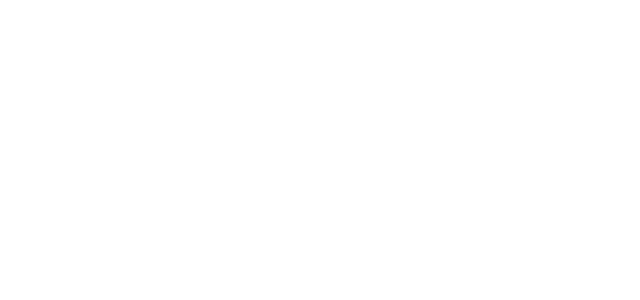
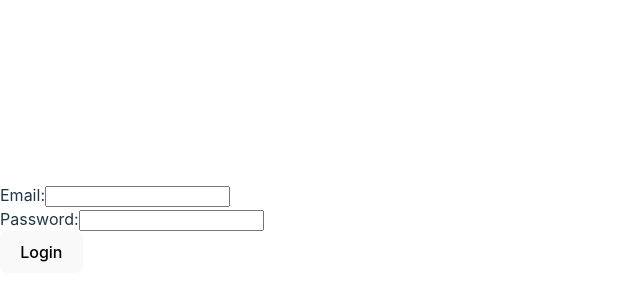
Before and after one commit to Matias-Garcia-dev/stratiFi-interview-project, a React (Vite) app: page / in a window 1280 px wide. Shown: the part 172-472 px from the top of the page, without its empty margins (0-640 px from the left). Built offline with nearby package versions, Linux system fonts and the light colour scheme.

Commit message:
Update LoginForm in the loginPage

```diff
--- a/src/App.tsx
+++ b/src/App.tsx
@@ -1,13 +1,18 @@
-import { useState } from 'react'
-import './App.css'
+import React from 'react';
+import { BrowserRouter as Router, Route, Routes } from 'react-router-dom';
+import LoginPage from './pages/LoginPage'
+import ClientViewPage from './pages/ClientsPage';
 
 function App() {
-
   return (
-    <>
-
-    </>
-  )
+    <Router>
+      <Routes>
+        <Route path="/login" element={<LoginPage />} />
+        <Route path="/" element={<LoginPage />} />
+        <Route path="/client-view" element={<ClientViewPage />} />
+      </Routes>
+    </Router>
+  );
 }
 
-export default App
+export default App;
--- /dev/null
+++ b/src/components/LoginFormt.tsx
@@ -0,0 +1,76 @@
+import React, { useState } from 'react';
+import { useNavigate } from 'react-router-dom';
+import Button from './ui/Button';
+import Input from './ui/Input';
+import Text from './ui/Text';
+
+function LoginForm(): JSX.Element {
+    const [email, setEmail] = useState<string>('');
+    const [password, setPassword] = useState<string>('');
+    const [emailError, setEmailError] = useState<string>('');
+    const [passwordError, setPasswordError] = useState<string>('');
+    const navigate = useNavigate();
+
+    const handleEmailChange = (event: React.ChangeEvent<HTMLInputElement>) => {
+      setEmail(event.target.value);
+      setEmailError('');
+    };
+
+    const handlePasswordChange = (event: React.ChangeEvent<HTMLInputElement>) => {
+      setPassword(event.target.value);
+      setPasswordError('');
+    };
+
+    const handleSubmit = (event: React.FormEvent<HTMLFormElement>) => {
+      event.preventDefault();
+      if (!validateEmail(email)) {
+        setEmailError('Invalid email format');
+        return;
+      }
+      if (!validatePassword(password)) {
+        setPasswordError('Password must be at least 5 characters long and contain numbers');
+        return;
+      }
+      console.log("Email:", email);
+      console.log("Password:", password);
+      navigate('/client-view');
+      setEmail('');
+      setPassword('');
+    };
+
+    const validateEmail = (email: string): boolean => {
+      const emailRegex = /^[^\s@]+@[^\s@]+\.[^\s@]{2,}$/;
+      return emailRegex.test(email);
+    };
+
+    const validatePassword = (password: string): boolean => {
+      const passwordRegex = /^(?=.*\d).{5,}$/;
+      return passwordRegex.test(password);
+    };
+
+    return (
+      <form onSubmit={handleSubmit}>
+        <Input
+          label="Email"
+          type="email"
+          value={email}
+          onChange={handleEmailChange}
+          required
+        />
+        {emailError && <Text>{emailError}</Text>}
+        <Input
+          label="Password"
+          type="password"
+          value={password}
+          onChange={handlePasswordChange}
+          required
+        />
+        {passwordError && <Text>{passwordError}</Text>}
+        <Button type="submit">
+          <Text>Login</Text>
+        </Button>
+      </form>
+    );
+  }
+
+  export default LoginForm;
--- /dev/null
+++ b/src/components/ui/Button.tsx
@@ -0,0 +1,17 @@
+import React from 'react';
+
+interface ButtonProps {
+  type: "button" | "submit" | "reset" | undefined;
+  onClick?: () => void;
+  children?: React.ReactNode;
+}
+
+function Button({ type, onClick, children }: ButtonProps): JSX.Element {
+  return (
+    <button type={type} onClick={onClick}>
+      {children}
+    </button>
+  );
+}
+
+export default Button;
--- /dev/null
+++ b/src/components/ui/Input.tsx
@@ -0,0 +1,29 @@
+import React from 'react';
+
+interface InputFieldProps {
+  label: string;
+  type: string;
+  value: string;
+  onChange: (event: React.ChangeEvent<HTMLInputElement>) => void;
+  required?: boolean;
+}
+
+function Input (props: InputFieldProps): JSX.Element {
+    const { label, type, value, onChange, required } = props;
+
+  return (
+    <div>
+      <label>
+        {label}:
+        <input
+          type={type}
+          value={value}
+          onChange={onChange}
+          required={required}
+        />
+      </label>
+    </div>
+  );
+}
+
+export default Input;
--- /dev/null
+++ b/src/components/ui/Text.tsx
@@ -0,0 +1,11 @@
+import React from 'react';
+
+interface TextProps {
+  children: React.ReactNode;
+}
+
+function Text({ children }: TextProps): JSX.Element {
+  return <span>{children}</span>;
+}
+
+export default Text;
--- /dev/null
+++ b/src/pages/ClientsPage.tsx
@@ -0,0 +1,9 @@
+import React from 'react'
+
+const ClientsPage = () => {
+  return (
+    <div>ClientsPage</div>
+  )
+}
+
+export default ClientsPage
--- /dev/null
+++ b/src/pages/LoginPage.tsx
@@ -0,0 +1,12 @@
+import React from 'react'
+import LoginForm from '../components/LoginFormt'
+
+const LoginPage = () => {
+  return (
+    <div>
+      <LoginForm></LoginForm>
+    </div>
+  )
+}
+
+export default LoginPage
```
